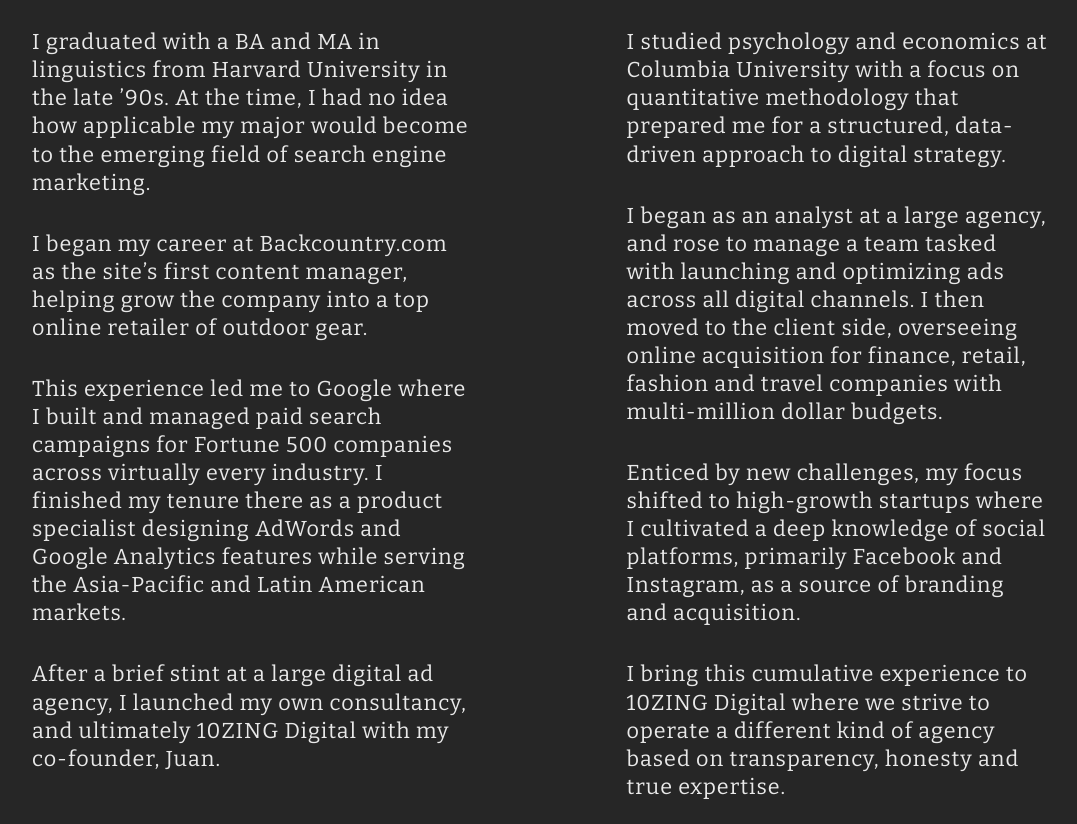
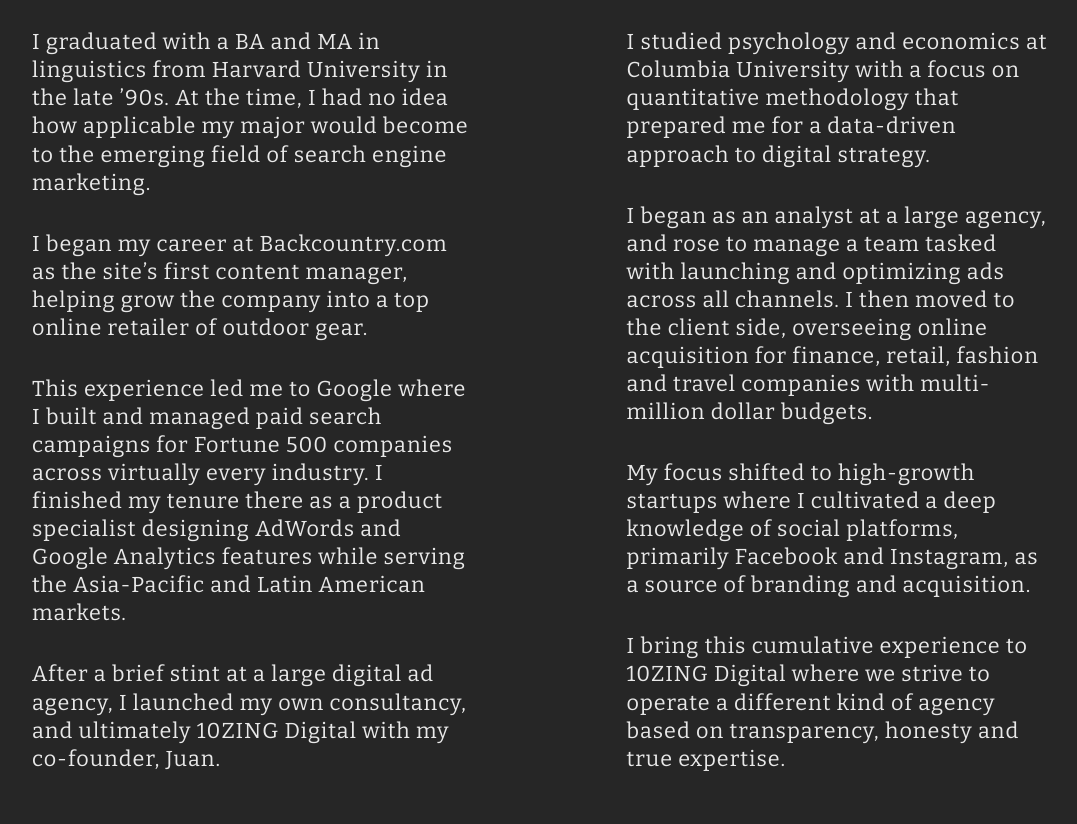
Before and after one commit to sarjford/10zing-site, a website: page client/views/about.html in a window 1280 px wide. Shown: the part 1833-2657 px from the top of the page, without its empty margins (102-1179 px from the left). Drawn offline with nearby package versions, Linux system fonts and the light colour scheme; files that its build step writes are made by us from their sources.

Commit message:
updated juan's bio

```diff
--- a/client/views/about.html
+++ b/client/views/about.html
@@ -92,9 +92,9 @@
             </div>
           </div>
           <h3>JUAN SALAZAR</h3>
-          <p>I studied psychology and economics at Columbia University with a focus on quantitative methodology that prepared me for a structured, data-driven approach to digital strategy.<p>
-          <p>I began as an analyst at a large agency, and rose to manage a team tasked with launching and optimizing ads across all digital channels. I then moved to the client side, overseeing online acquisition for finance, retail, fashion and travel companies with multi-million dollar budgets.</p>
-          <p>Enticed by new challenges, my focus shifted to high-growth startups where I cultivated a deep knowledge of social platforms, primarily Facebook and Instagram, as a source of branding and acquisition.</p>
+          <p>I studied psychology and economics at Columbia University with a focus on quantitative methodology that prepared me for a data-driven approach to digital strategy.<p>
+          <p>I began as an analyst at a large agency, and rose to manage a team tasked with launching and optimizing ads across all channels. I then moved to the client side, overseeing online acquisition for finance, retail, fashion and travel companies with multi-million dollar budgets.</p>
+          <p>My focus shifted to high-growth startups where I cultivated a deep knowledge of social platforms, primarily Facebook and Instagram, as a source of branding and acquisition.</p>
           <p>I bring this cumulative experience to 10ZING Digital where we strive to operate a different kind of agency based on transparency, honesty and true expertise.</p>
         </section>
 
```
